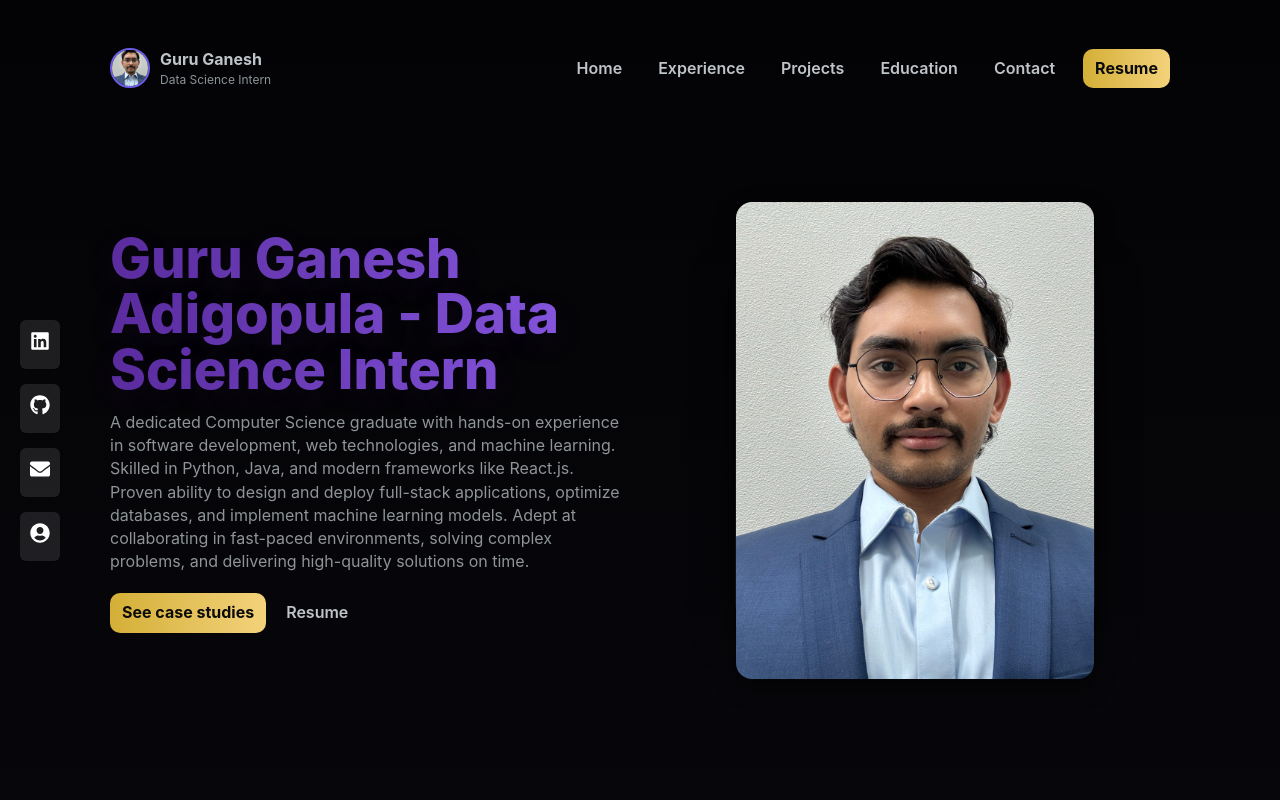
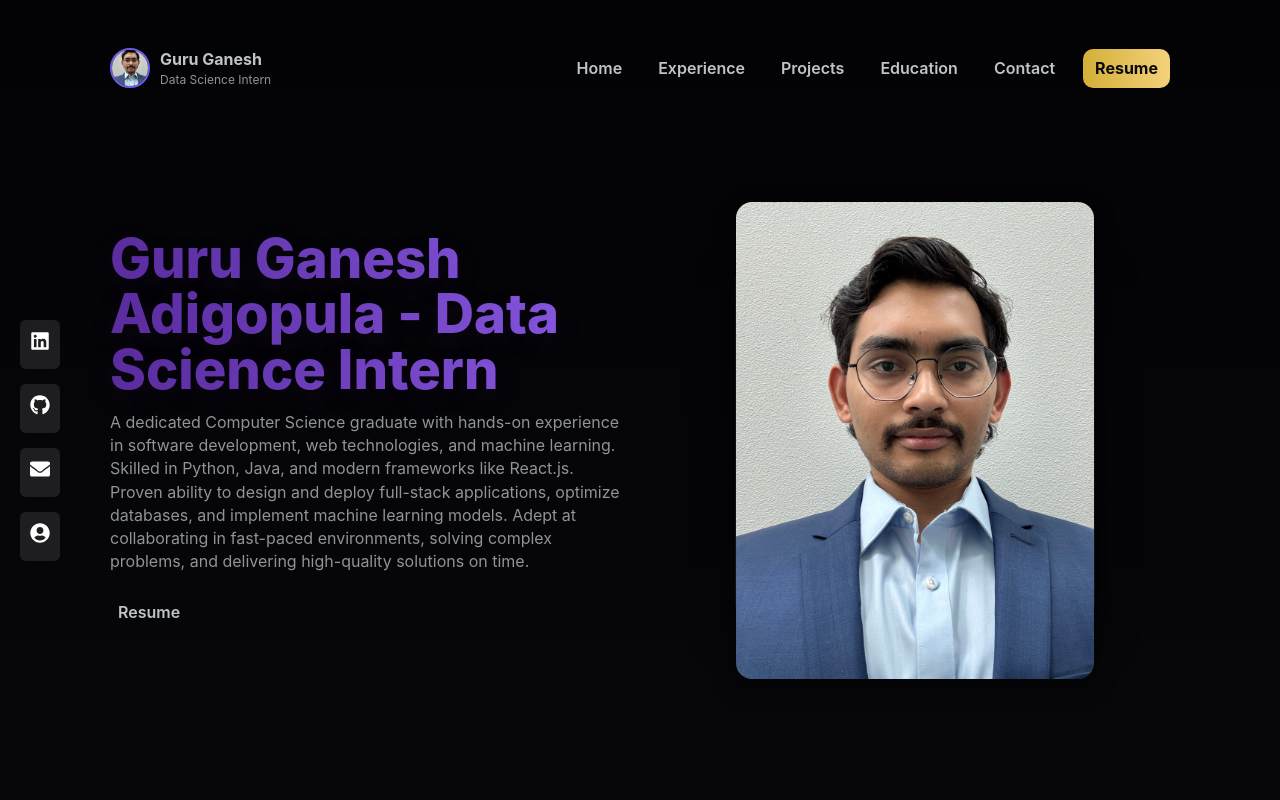
Before and after one commit to adigopulasgit/Portfolio_2025, a React (Vite) app: page / in a window 1280 px wide. Shown: the top 800 px of the page. Built offline with nearby package versions, Linux system fonts and the light colour scheme.

Commit message:
Update Hero.jsx

```diff
--- a/src/components/Hero.jsx
+++ b/src/components/Hero.jsx
@@ -29,9 +29,6 @@ export default function Hero() {
         </motion.p>
 
         <div className="hero-ctas">
-          <a className="btn-primary" href="/work">
-            See case studies
-          </a>
           <a
             className="btn-link"
             href="https://docs.google.com/document/d/1YiQPO4FqGniNc0Vr0_qsyiVJN7TgPtBYcf4YJsFcC54/edit?tab=t.0"
```
